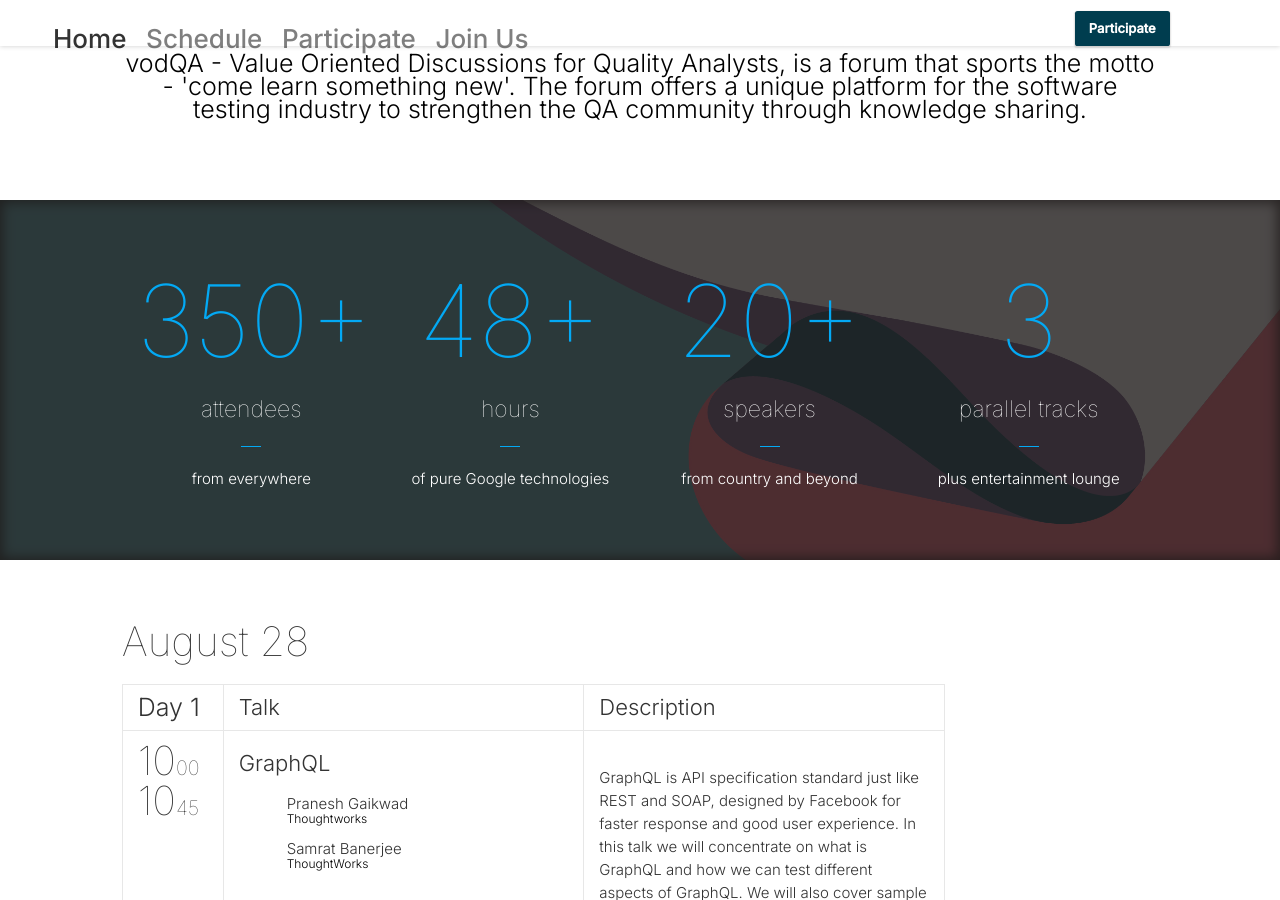
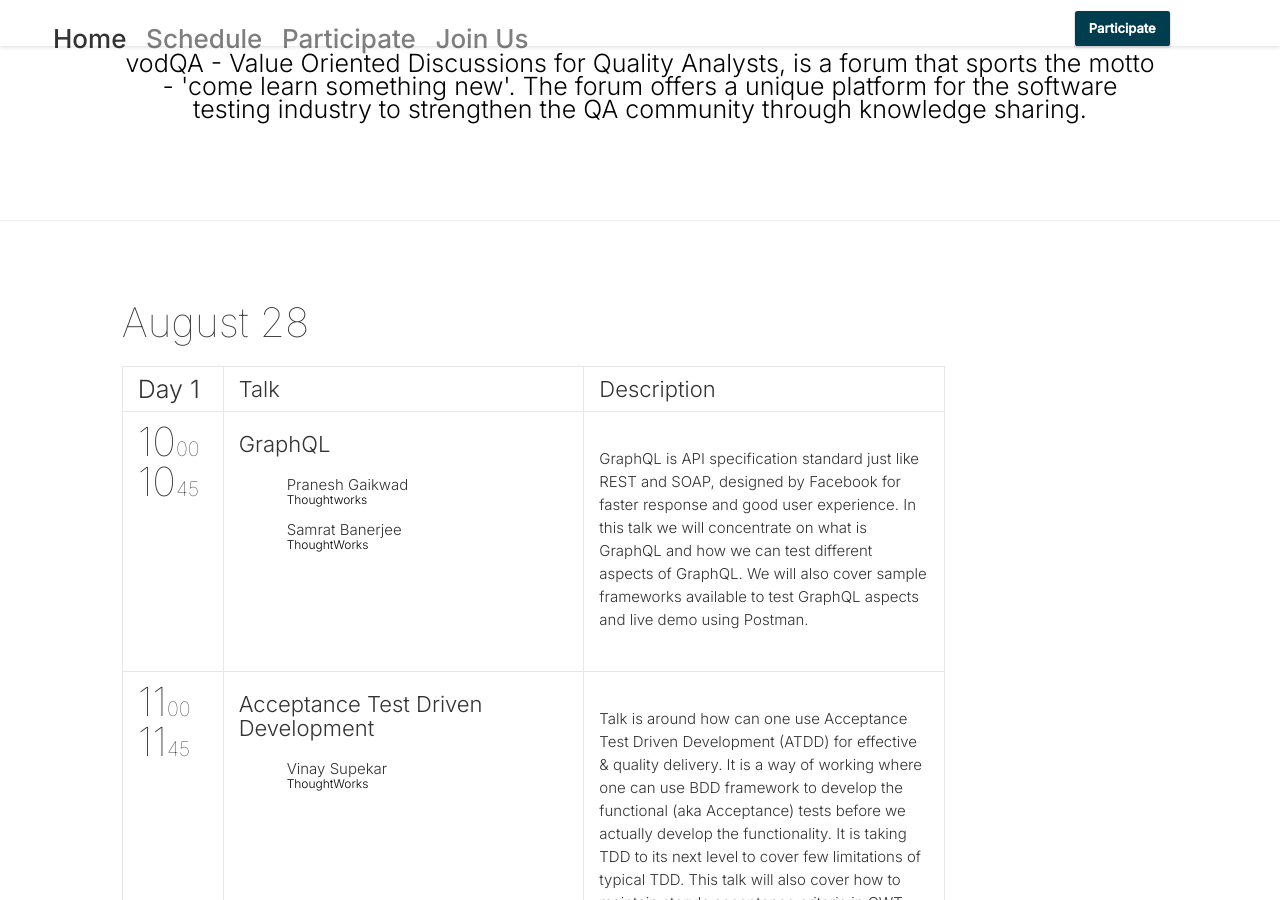
Before and after one commit to twpune/vodqa, a Jekyll site: the page built from index.html, in a window 1280 px wide and 900 px high, scrolled down 1050 px. Built offline with Jekyll 4.4.1, drawn with Linux system fonts in a browser that asks for light colours; nearby versions of some CDN libraries; comment, search, counter and statistics services are not loaded.

Commit message:
Kinnari | Removing the statistics section

```diff
--- a/_config.yml
+++ b/_config.yml
@@ -44,13 +44,13 @@ aboutTitle: "About vodQA"
 aboutBlock:
   - {title: "", text: "vodQA - Value Oriented Discussions for Quality Analysts, is a forum that sports the motto - 'come learn something new'. The forum offers a unique platform for the software testing industry to strengthen the QA community through knowledge sharing." }
 
-# Statistic Block
-statisticBlockImage: "statistic.jpg"
-statisticBlock:
- - {count: "350", specialCharacter: "+", info: "attendees", detail: "from everywhere"}
- - {count: "48", specialCharacter: "+", info: "hours", detail: "of pure Google technologies"}
- - {count: "20", specialCharacter: "+", info: "speakers", detail: "from country and beyond"}
- - {count: "3", specialCharacter: "", info: "parallel tracks", detail: "plus entertainment lounge"}
+## Statistic Block
+#statisticBlockImage: "statistic.jpg"
+#statisticBlock:
+# - {count: "350", specialCharacter: "+", info: "attendees", detail: "from everywhere"}
+# - {count: "48", specialCharacter: "+", info: "hours", detail: "of pure Google technologies"}
+# - {count: "20", specialCharacter: "+", info: "speakers", detail: "from country and beyond"}
+# - {count: "3", specialCharacter: "", info: "parallel tracks", detail: "plus entertainment lounge"}
 
 
 # Footer
--- a/_includes/statistic.html
+++ b/_includes/statistic.html
@@ -1,24 +1,25 @@
 <!-- Begin Statistic Section -->
-<section id="statistic" class="statistic image-section parallax" style="background-image: url({{ site.baseurl }}/img/sections-background/{{ site.statisticBlockImage }});">
-	<div class="overlay solid-overlay"></div>
-	<div class="content-wrapper">
-		<div class="col-lg-10 col-lg-offset-1">
-			{% assign animationDelay = 0 %}
-            {% for statistic in site.statisticBlock %}
-            {% assign colWidth = 12 | divided_by: forloop.length %}
-            <div class="col-md-{{ colWidth }} col-xs-6">
-                <div class="counter animated hiding" data-animation="fadeInDown" data-delay="{{ animationDelay }}">
-                    <div class="stat"><span class="timer" data-from="0" data-to="{{ statistic.count}}">{{ statistic.count}}</span>{{ statistic.specialCharacter}}</div>
-					<div class="stat-info">{{ statistic.info}}</div>
-					<hr>
-					<p class="small">{{ statistic.detail}}</p>
-                </div>
-            </div>
-            {% assign animationDelay = animationDelay | plus:500 %}
-            {% assign check = forloop.index | modulo:2 %}
-            {% if check == 0 %} <div class="clearfix visible-xs"></div> {% endif %}
-            {% endfor %}
-		</div>
-	</div>
-</section>
+<hr size="8" width="100%" color="flamingo">
+<div id="statistic" class="statistic image-section parallax" >
+<!--	<div class="overlay solid-overlay"></div>-->
+<!--	<div class="content-wrapper">-->
+<!--		<div class="col-lg-10 col-lg-offset-1">-->
+<!--			{% assign animationDelay = 0 %}-->
+<!--            {% for statistic in site.statisticBlock %}-->
+<!--            {% assign colWidth = 2 | divided_by: forloop.length %}-->
+<!--&lt;!&ndash;            <div class="col-md-{{ colWidth }} col-xs-6">&ndash;&gt;-->
+<!--&lt;!&ndash;                <div class="counter animated hiding" data-animation="fadeInDown" data-delay="{{ animationDelay }}">&ndash;&gt;-->
+<!--&lt;!&ndash;                    <div class="stat"><span class="timer" data-from="0" data-to="{{ statistic.count}}">{{ statistic.count}}</span>{{ statistic.specialCharacter}}</div>&ndash;&gt;-->
+<!--&lt;!&ndash;					<div class="stat-info">{{ statistic.info}}</div>&ndash;&gt;-->
+<!--&lt;!&ndash;					<hr>&ndash;&gt;-->
+<!--&lt;!&ndash;					<p class="small">{{ statistic.detail}}</p>&ndash;&gt;-->
+<!--&lt;!&ndash;                </div>&ndash;&gt;-->
+<!--&lt;!&ndash;            </div>&ndash;&gt;-->
+<!--&lt;!&ndash;            {% assign animationDelay = animationDelay | plus:500 %}&ndash;&gt;-->
+<!--&lt;!&ndash;            {% assign check = forloop.index | modulo:2 %}&ndash;&gt;-->
+<!--&lt;!&ndash;            {% if check == 0 %} <div class="clearfix visible-xs"></div> {% endif %}&ndash;&gt;-->
+<!--&lt;!&ndash;            {% endfor %}&ndash;&gt;-->
+<!--		</div>-->
+<!--	</div>-->
+</div>
 <!-- End Statistic Section -->
```
